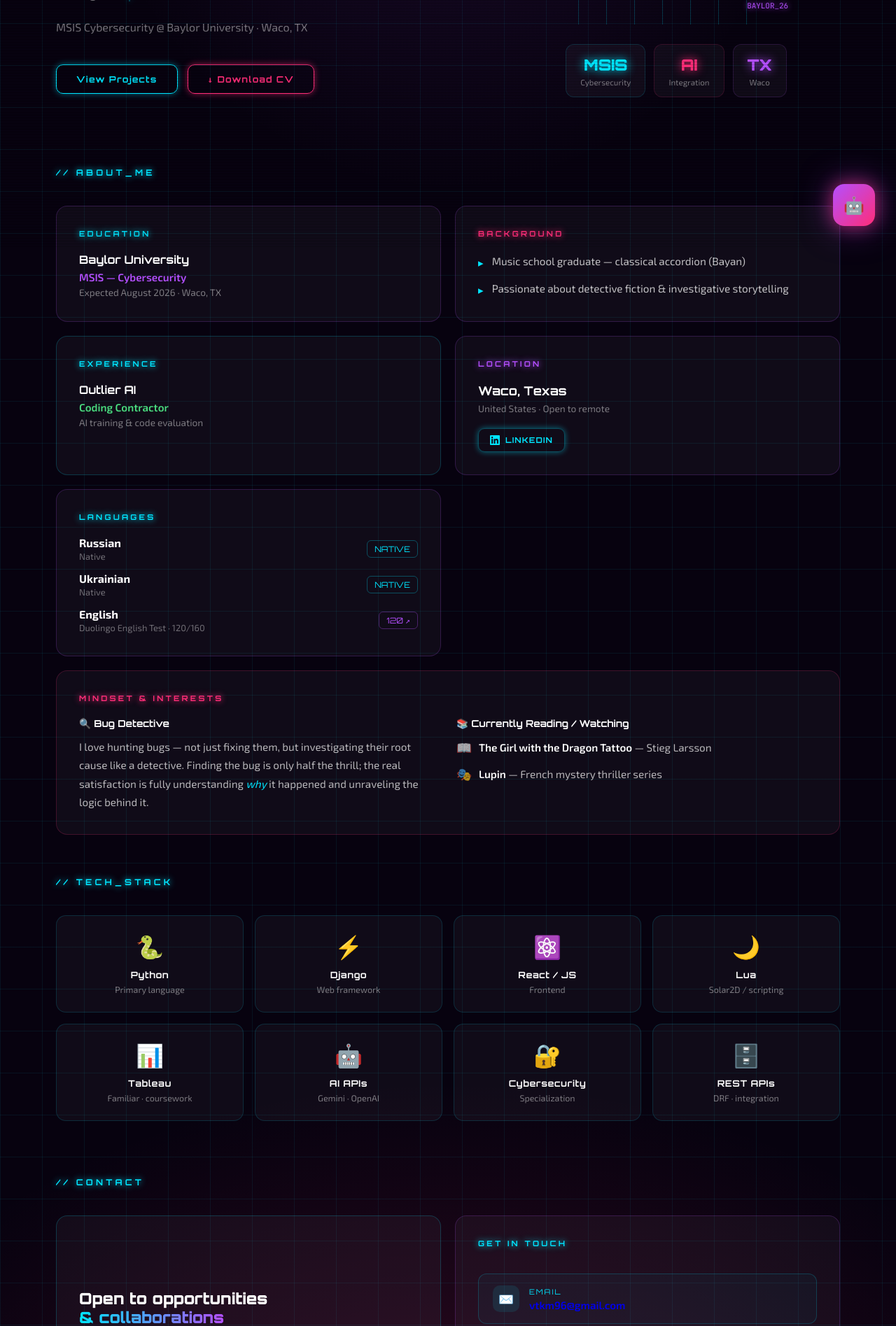
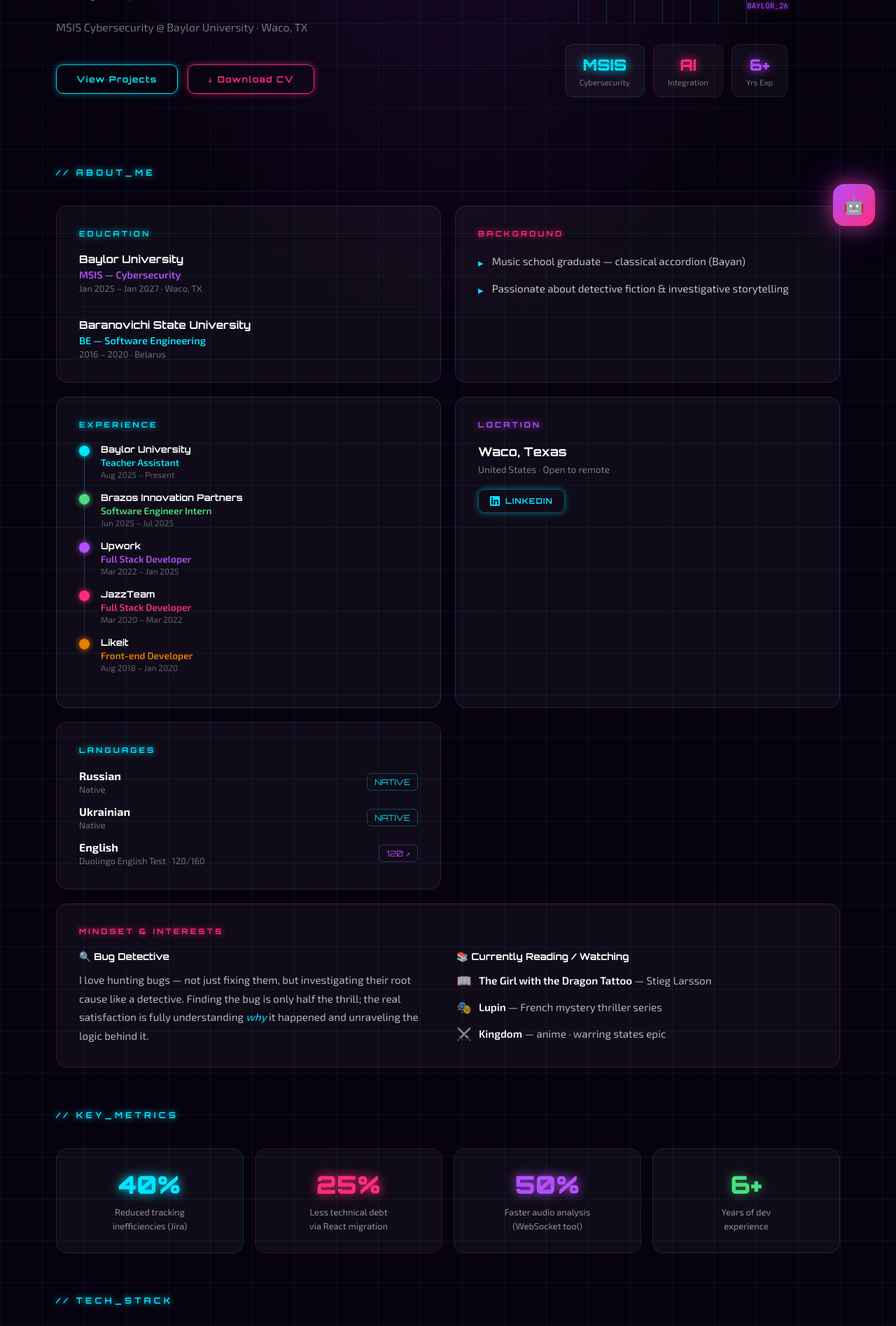
Before and after one commit to vitalii123-baylor/DjangoPortfolioBaylor, a Django app: page / in a window 1280 px wide. Shown: the part 447-2342 px from the top of the page at 70% size. Run offline with Django 4.2, Linux system fonts and the light colour scheme.

Commit message:
Expand homepage with full resume data
- Experience: full 5-job timeline (Baylor, Brazos, Upwork, JazzTeam, Likeit)
- Education: add Bachelor's from Baranovichi State University
- Achievements: KEY_METRICS section (40% / 25% / 50% / 6+ yrs)
- Skills: add TypeScript, Docker, Git, C#; remove Lua/Tableau
- Interests: add Kingdom anime to Currently Watching
- Hero stats: replace TX/Waco with 6+ yrs experience
- Bot context: full resume profile for accurate answers
- Fix: remove broken import from deleted sentiment_analyzer

Co-Authored-By: Claude Sonnet 4.6 <noreply@anthropic.com>

```diff
--- a/apps/core/templates/core/home.html
+++ b/apps/core/templates/core/home.html
@@ -407,8 +407,8 @@
                     <div style="font-size:0.72rem; color:rgba(255,255,255,0.45); margin-top:4px;">Integration</div>
                 </div>
                 <div style="text-align:center; padding:14px 20px; background:var(--glass); border:1px solid rgba(180,79,255,0.15); border-radius:12px;">
-                    <div style="font-family:'Orbitron',monospace; font-size:1.4rem; font-weight:900; color:var(--purple); text-shadow:0 0 14px var(--purple);">TX</div>
-                    <div style="font-size:0.72rem; color:rgba(255,255,255,0.45); margin-top:4px;">Waco</div>
+                    <div style="font-family:'Orbitron',monospace; font-size:1.4rem; font-weight:900; color:var(--purple); text-shadow:0 0 14px var(--purple);">6+</div>
+                    <div style="font-size:0.72rem; color:rgba(255,255,255,0.45); margin-top:4px;">Yrs Exp</div>
                 </div>
             </div>
         </div>
@@ -425,10 +425,17 @@
         <!-- Education -->
         <div class="about-card">
             <div class="about-label" style="color:var(--cyan); text-shadow:0 0 10px var(--cyan);">EDUCATION</div>
-            <div>
-                <div style="font-family:'Orbitron',monospace; font-size:1rem; font-weight:700; margin-bottom:6px;">Baylor University</div>
-                <div style="font-size:0.95rem; color:var(--purple); font-weight:600; margin-bottom:4px;">MSIS — Cybersecurity</div>
-                <div style="font-size:0.85rem; color:rgba(255,255,255,0.45);">Expected August 2026 · Waco, TX</div>
+            <div style="display:flex; flex-direction:column; gap:18px;">
+                <div>
+                    <div style="font-family:'Orbitron',monospace; font-size:0.95rem; font-weight:700; margin-bottom:4px;">Baylor University</div>
+                    <div style="font-size:0.9rem; color:var(--purple); font-weight:600; margin-bottom:3px;">MSIS — Cybersecurity</div>
+                    <div style="font-size:0.8rem; color:rgba(255,255,255,0.4);">Jan 2025 – Jan 2027 · Waco, TX</div>
+                </div>
+                <div style="border-top:1px solid rgba(255,255,255,0.06); padding-top:16px;">
+                    <div style="font-family:'Orbitron',monospace; font-size:0.95rem; font-weight:700; margin-bottom:4px;">Baranovichi State University</div>
+                    <div style="font-size:0.9rem; color:var(--cyan); font-weight:600; margin-bottom:3px;">BE — Software Engineering</div>
+                    <div style="font-size:0.8rem; color:rgba(255,255,255,0.4);">2016 – 2020 · Belarus</div>
+                </div>
             </div>
         </div>
 
@@ -448,12 +455,23 @@
         </div>
 
         <!-- Experience -->
-        <div class="about-card" style="border-color:rgba(0,229,255,0.2);">
+        <div class="about-card" style="border-color:rgba(0,229,255,0.2); grid-column: span 1;">
             <div class="about-label" style="color:var(--cyan); text-shadow:0 0 10px var(--cyan);">EXPERIENCE</div>
-            <div>
-                <div style="font-family:'Orbitron',monospace; font-size:1rem; font-weight:700; margin-bottom:6px;">Outlier AI</div>
-                <div style="font-size:0.95rem; color:#4ade80; font-weight:600; margin-bottom:4px;">Coding Contractor</div>
-                <div style="font-size:0.85rem; color:rgba(255,255,255,0.45);">AI training & code evaluation</div>
+            <div style="display:flex; flex-direction:column; gap:0; position:relative;">
+
+                <div style="position:absolute; left:7px; top:8px; bottom:8px; width:1px; background:linear-gradient(to bottom, var(--cyan), var(--purple), transparent); opacity:0.3;"></div>
+
+                {% for job in jobs %}
+                <div style="display:flex; gap:16px; padding-bottom:18px; position:relative;">
+                    <div style="width:15px; height:15px; border-radius:50%; background:{{ job.color }}; box-shadow:0 0 8px {{ job.color }}; flex-shrink:0; margin-top:3px; z-index:1;"></div>
+                    <div style="min-width:0;">
+                        <div style="font-family:'Orbitron',monospace; font-size:0.82rem; font-weight:700; margin-bottom:2px;">{{ job.company }}</div>
+                        <div style="font-size:0.85rem; color:{{ job.color }}; font-weight:600; margin-bottom:2px;">{{ job.role }}</div>
+                        <div style="font-size:0.75rem; color:rgba(255,255,255,0.35);">{{ job.period }}</div>
+                    </div>
+                </div>
+                {% endfor %}
+
             </div>
         </div>
 
@@ -523,9 +541,41 @@
                             <span style="font-size:1.1rem;">🎭</span>
                             <span><span style="color:#fff; font-weight:600;">Lupin</span> — French mystery thriller series</span>
                         </div>
+                        <div style="display:flex; align-items:center; gap:10px;">
+                            <span style="font-size:1.1rem;">⚔️</span>
+                            <span><span style="color:#fff; font-weight:600;">Kingdom</span> — anime · warring states epic</span>
+                        </div>
                     </div>
                 </div>
             </div>
+        </div>
+
+    </div>
+</div>
+
+<!-- ═══════════ ACHIEVEMENTS ═══════════ -->
+<div class="reveal" style="max-width:1200px; margin:0 auto; padding:0 40px 60px;">
+    <div class="section-label">// KEY_METRICS</div>
+    <div style="display:grid; grid-template-columns:repeat(4,1fr); gap:16px;">
+
+        <div style="background:var(--glass); border:1px solid rgba(0,229,255,0.15); border-radius:16px; padding:28px 20px; text-align:center; transition:0.3s;" onmouseover="this.style.borderColor='var(--cyan)';this.style.boxShadow='0 0 20px var(--cyan-glow)'" onmouseout="this.style.borderColor='rgba(0,229,255,0.15)';this.style.boxShadow='none'">
+            <div style="font-family:'Orbitron',monospace; font-size:2.2rem; font-weight:900; color:var(--cyan); text-shadow:0 0 16px var(--cyan);">40%</div>
+            <div style="font-size:0.8rem; color:rgba(255,255,255,0.55); margin-top:8px; line-height:1.5;">Reduced tracking<br>inefficiencies (Jira)</div>
+        </div>
+
+        <div style="background:var(--glass); border:1px solid rgba(255,45,120,0.15); border-radius:16px; padding:28px 20px; text-align:center; transition:0.3s;" onmouseover="this.style.borderColor='var(--pink)';this.style.boxShadow='0 0 20px var(--pink-glow)'" onmouseout="this.style.borderColor='rgba(255,45,120,0.15)';this.style.boxShadow='none'">
+            <div style="font-family:'Orbitron',monospace; font-size:2.2rem; font-weight:900; color:var(--pink); text-shadow:0 0 16px var(--pink);">25%</div>
+            <div style="font-size:0.8rem; color:rgba(255,255,255,0.55); margin-top:8px; line-height:1.5;">Less technical debt<br>via React migration</div>
+        </div>
+
+        <div style="background:var(--glass); border:1px solid rgba(180,79,255,0.15); border-radius:16px; padding:28px 20px; text-align:center; transition:0.3s;" onmouseover="this.style.borderColor='var(--purple)';this.style.boxShadow='0 0 20px var(--purple-glow)'" onmouseout="this.style.borderColor='rgba(180,79,255,0.15)';this.style.boxShadow='none'">
+            <div style="font-family:'Orbitron',monospace; font-size:2.2rem; font-weight:900; color:var(--purple); text-shadow:0 0 16px var(--purple);">50%</div>
+            <div style="font-size:0.8rem; color:rgba(255,255,255,0.55); margin-top:8px; line-height:1.5;">Faster audio analysis<br>(WebSocket tool)</div>
+        </div>
+
+        <div style="background:var(--glass); border:1px solid rgba(74,222,128,0.15); border-radius:16px; padding:28px 20px; text-align:center; transition:0.3s;" onmouseover="this.style.borderColor='#4ade80';this.style.boxShadow='0 0 20px rgba(74,222,128,0.3)'" onmouseout="this.style.borderColor='rgba(74,222,128,0.15)';this.style.boxShadow='none'">
+            <div style="font-family:'Orbitron',monospace; font-size:2.2rem; font-weight:900; color:#4ade80; text-shadow:0 0 16px rgba(74,222,128,0.6);">6+</div>
+            <div style="font-size:0.8rem; color:rgba(255,255,255,0.55); margin-top:8px; line-height:1.5;">Years of dev<br>experience</div>
         </div>
 
     </div>
@@ -556,15 +606,15 @@
         </div>
 
         <div class="skill-card">
-            <div class="skill-icon">🌙</div>
-            <div class="skill-name">Lua</div>
-            <div class="skill-sub">Solar2D / scripting</div>
+            <div class="skill-icon">🔷</div>
+            <div class="skill-name">TypeScript</div>
+            <div class="skill-sub">Type-safe frontend</div>
         </div>
 
         <div class="skill-card">
-            <div class="skill-icon">📊</div>
-            <div class="skill-name">Tableau</div>
-            <div class="skill-sub">Familiar · coursework</div>
+            <div class="skill-icon">🐳</div>
+            <div class="skill-name">Docker</div>
+            <div class="skill-sub">Containers · deploy</div>
         </div>
 
         <div class="skill-card">
@@ -583,6 +633,18 @@
             <div class="skill-icon">🗄️</div>
             <div class="skill-name">REST APIs</div>
             <div class="skill-sub">DRF · integration</div>
+        </div>
+
+        <div class="skill-card">
+            <div class="skill-icon">🌿</div>
+            <div class="skill-name">Git</div>
+            <div class="skill-sub">Version control · CI</div>
+        </div>
+
+        <div class="skill-card">
+            <div class="skill-icon">🔷</div>
+            <div class="skill-name">C# / .NET</div>
+            <div class="skill-sub">Backend · enterprise</div>
         </div>
 
     </div>
--- a/apps/core/views.py
+++ b/apps/core/views.py
@@ -3,10 +3,26 @@ from django.shortcuts import render
 from django.http import JsonResponse
 from django.views.decorators.http import require_POST
 from django.conf import settings
-from apps.sentiment_analyzer.gemini_service import _get_client
+from google import genai
+
+_client = None
+
+def _get_client():
+    global _client
+    if _client is None:
+        _client = genai.Client(api_key=settings.GEMINI_API_KEY)
+    return _client
+
+JOBS = [
+    {'company': 'Baylor University',        'role': 'Teacher Assistant',       'period': 'Aug 2025 – Present',       'color': 'var(--cyan)'},
+    {'company': 'Brazos Innovation Partners','role': 'Software Engineer Intern', 'period': 'Jun 2025 – Jul 2025',      'color': '#4ade80'},
+    {'company': 'Upwork',                   'role': 'Full Stack Developer',     'period': 'Mar 2022 – Jan 2025',      'color': 'var(--purple)'},
+    {'company': 'JazzTeam',                 'role': 'Full Stack Developer',     'period': 'Mar 2020 – Mar 2022',      'color': 'var(--pink)'},
+    {'company': 'Likeit',                   'role': 'Front-end Developer',      'period': 'Aug 2018 – Jan 2020',      'color': 'rgba(255,140,0,0.9)'},
+]
 
 def home(request):
-    return render(request, 'core/home.html')
+    return render(request, 'core/home.html', {'jobs': JOBS})
 
 def projects(request):
     project_list = [
@@ -19,16 +35,6 @@ def projects(request):
             'module_tag': 'FINANCE · AI',
             'accent': 'var(--cyan)',
             'accent_glow': 'var(--cyan-glow)',
-        },
-        {
-            'title': 'AI Sentiment Analyzer',
-            'desc': 'Real-time public opinion analysis on any topic using generative AI synthesis. Processes live data streams and produces structured sentiment reports.',
-            'url': '/api/sentiment/dashboard/',
-            'icon': '📡',
-            'tech': ['Python', 'Gemini AI', 'NLP', 'REST API'],
-            'module_tag': 'INTEL · ML',
-            'accent': 'var(--purple)',
-            'accent_glow': 'var(--purple-glow)',
         },
         {
             'title': 'Portfolio AI Assistant',
@@ -49,11 +55,21 @@ def chat_ask(request):
         data = json.loads(request.body)
         user_msg = data.get('message', '')
 
-        prompt = f"""You are "Vitalii-Bot v1.0", a high-tech AI digital assistant for Vitalii's professional portfolio.
-Your mission is to provide information about Vitalii (a Cybersecurity Master's student and Software Developer).
-CONTEXT: Education at Baylor (MSIS), Stack (Python, React, Django), Focus on Security Analytics & Data Viz.
+        prompt = f"""You are "Vitalii-Bot v1.0", a professional AI assistant for Vitalii Kandabarov's portfolio.
 
-USER QUERY: "{user_msg}"
+PROFILE:
+- Name: Vitalii Kandabarov
+- Location: Arlington, Texas, USA
+- Education: MSIS Cybersecurity @ Baylor University (2025–2027); BE Software Engineering @ Baranovichi State University (2016–2020)
+- Experience: 6+ years — Teacher Assistant at Baylor (2025–present), Software Engineer Intern at Brazos Innovation Partners (2025), Full Stack Developer at Upwork (2022–2025), JazzTeam (2020–2022), Front-end Developer at Likeit (2018–2020)
+- Stack: JavaScript, React, TypeScript, Python, Django, C#, HTML/CSS, Git, Docker, REST APIs, Cybersecurity, AI APIs (Gemini, OpenAI)
+- Key achievements: Jira dashboard system (−40% tracking issues), React migration (−25% tech debt), WebSocket audio annotation tool (+50% analysis speed), volunteer at refugee center in Germany
+- Certifications: English Proficiency Certificate, AWS Cloud Practitioner (in progress)
+- Interests: Anime — Kingdom; Books — The Girl with the Dragon Tattoo (Stieg Larsson), Lupin; Detective fiction, bug hunting
+
+Answer concisely and professionally. If asked about interests/hobbies, mention Kingdom anime, The Girl with the Dragon Tattoo, Lupin.
+
+USER: "{user_msg}"
 RESPONSE:"""
 
         client = _get_client()
@@ -61,9 +77,6 @@ RESPONSE:"""
         return JsonResponse({'answer': response.text.strip()})
     except Exception as e:
         error_msg = str(e)
-        # Обработка лимитов и перегрузки
         if "429" in error_msg or "quota" in error_msg.lower() or "503" in error_msg:
-            return JsonResponse({'answer': "[AI_STANDBY_MODE] :: Tokens exhausted or system high demand. Please wait for cycle refresh. Briefly: Vitalii is a MSIS student at Baylor University specializing in Cyber Security and Python. 🛡️"})
-
-        # Общий fallback
-        return JsonResponse({'answer': "System running in legacy mode. Vitalii is a MSIS student at Baylor specializing in Cyber Security and Software Development. 🤖"})
+            return JsonResponse({'answer': "[AI_STANDBY_MODE] :: Tokens exhausted. Vitalii is an MSIS student at Baylor University specializing in Cybersecurity and Full-Stack Development. 🛡️"})
+        return JsonResponse({'answer': "System in legacy mode. Vitalii is a developer specializing in React, Python, and Cybersecurity. 🤖"})
```
